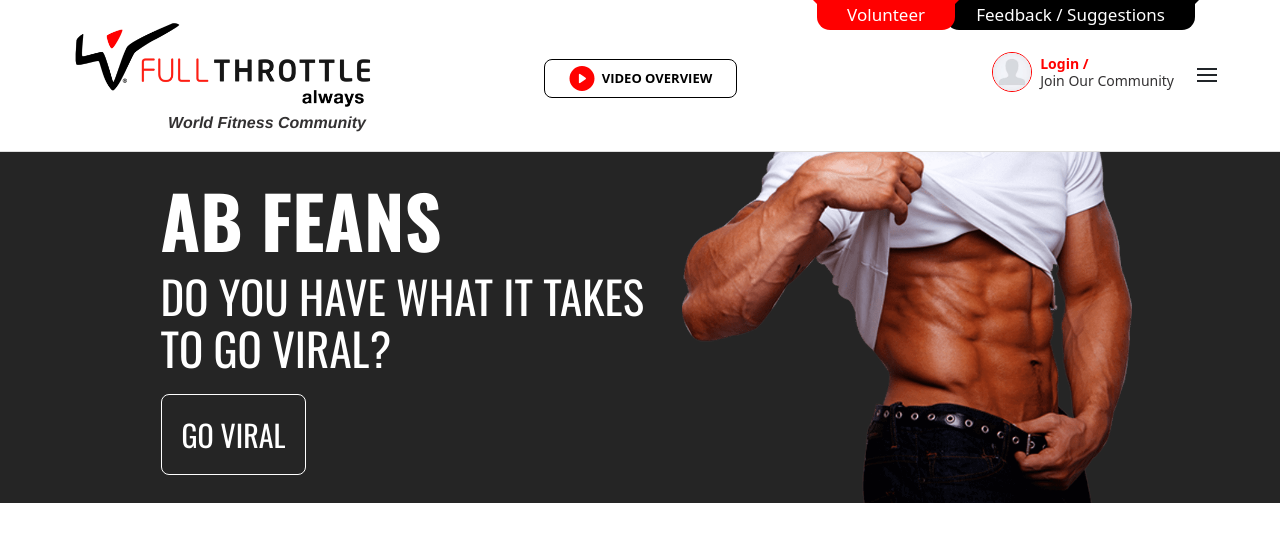
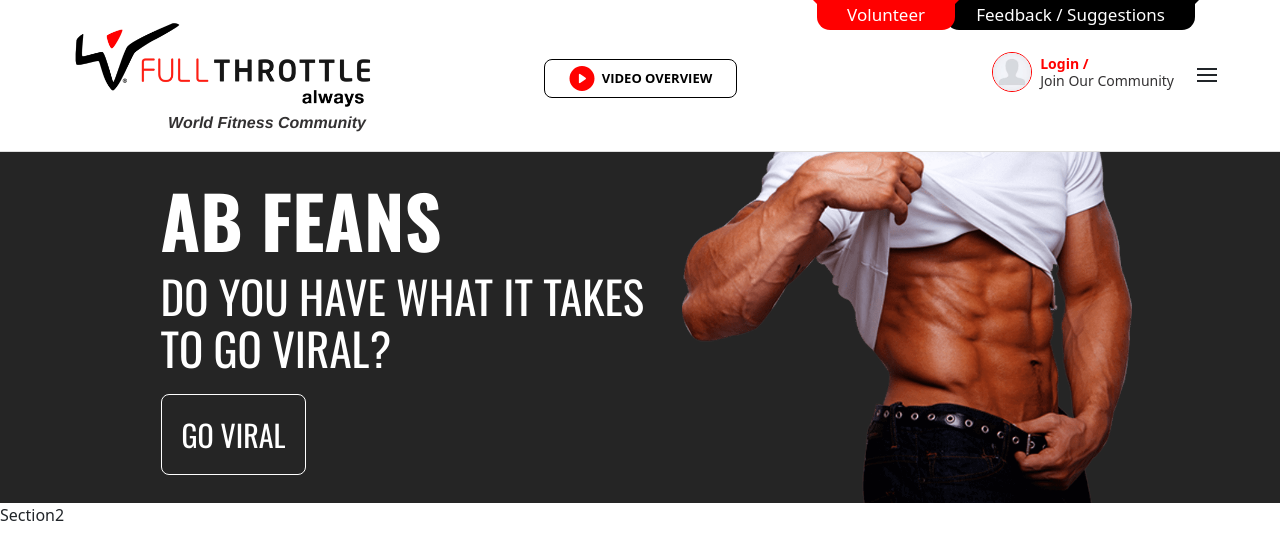
Before and after one commit to kishan9437/Full-Throttle, a React (Create React App) app in the folder full-throttle/: page / in a window 1280 px wide. Shown: the top 560 px of the page. Built offline with nearby package versions, Linux system fonts and the light colour scheme.

Commit message:
second commit

```diff
--- /dev/null
+++ b/full-throttle/src/component/Section2.js
@@ -0,0 +1,9 @@
+import React from 'react'
+
+export default function Section2() {
+  return (
+    <>
+        Section2
+    </>
+  )
+}
--- a/full-throttle/src/pages/Home.js
+++ b/full-throttle/src/pages/Home.js
@@ -2,6 +2,7 @@ import React from 'react'
 import { Container } from 'react-bootstrap'
 import '../style/Home.css'
 import Section1 from '../component/Section1'
+import Section2 from '../component/Section2'
 
 
 export default function Home() {
@@ -11,6 +12,7 @@ export default function Home() {
         <div className='bg-gray'>
           <Container>
             <Section1 />
+            <Section2/>
           </Container>
         </div>
       </article>
```
